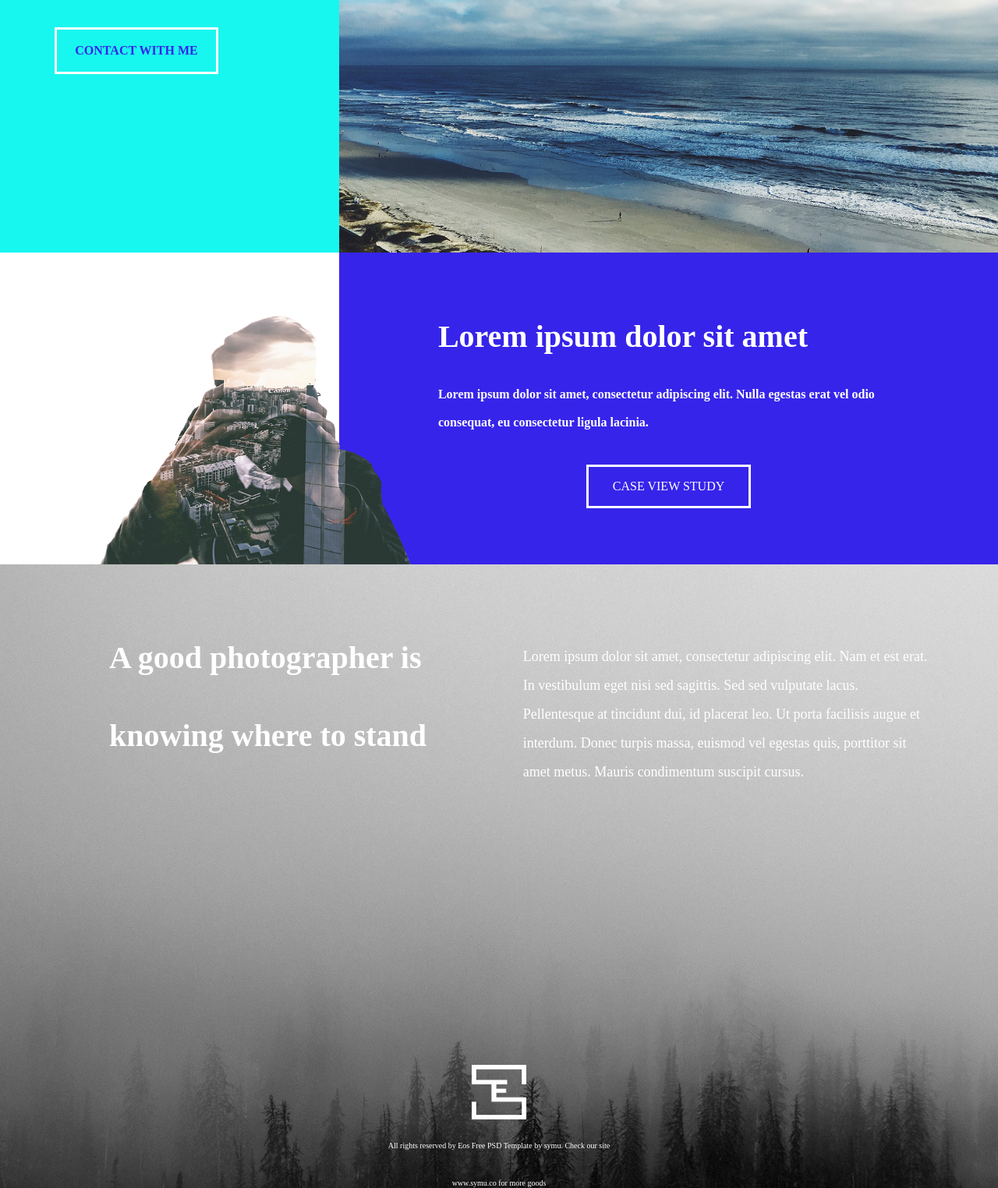
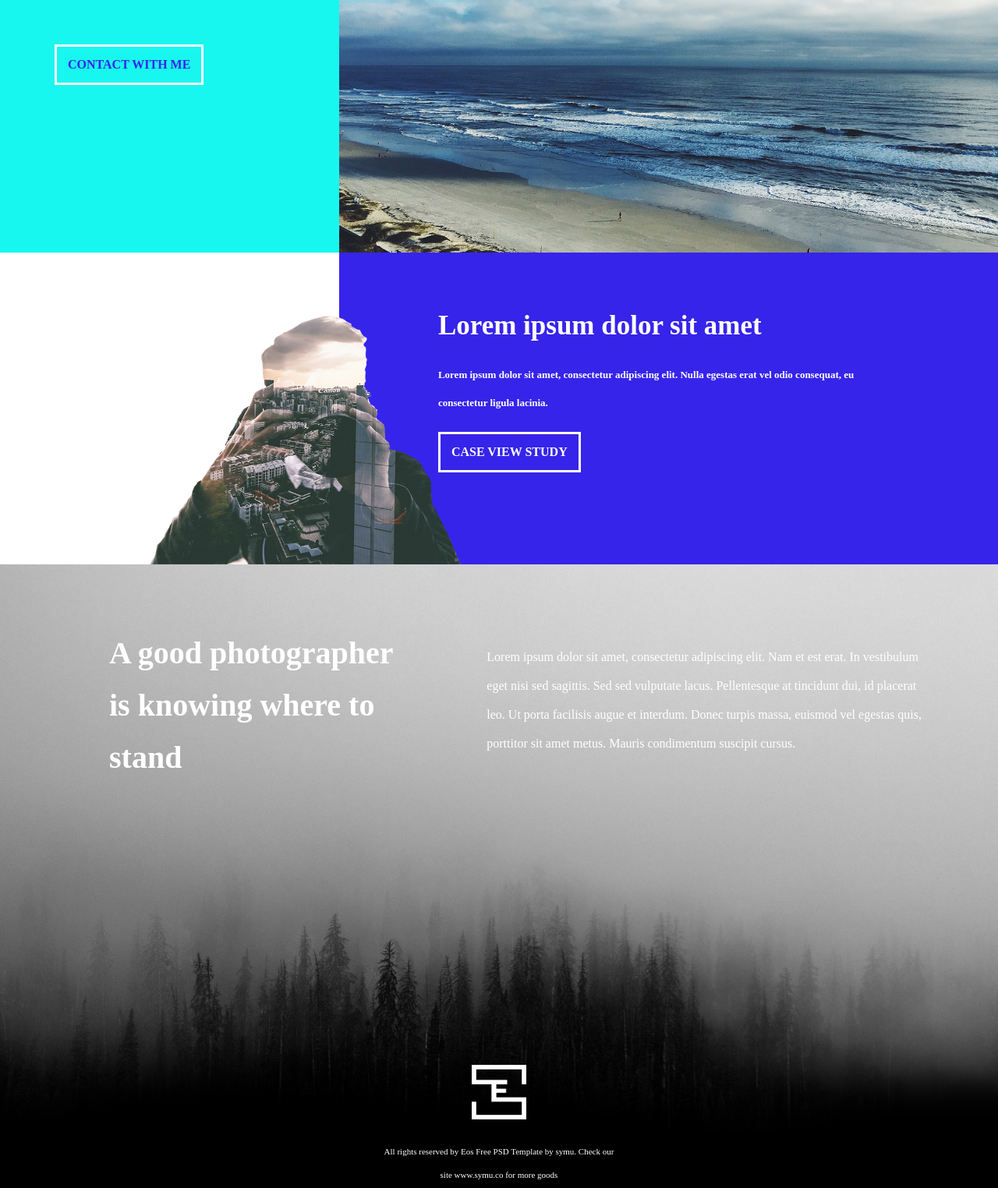
Before and after one commit to MichalW01/Projekt-Page, a website: page index.html in a window 1280 px wide. Shown: the part 1276-2800 px from the top of the page at 78% size. Drawn offline with Linux system fonts and the light colour scheme.

Commit message:
add general style amendments

```diff
--- a/css/input.scss
+++ b/css/input.scss
@@ -3,7 +3,6 @@
   padding: 0;
   box-sizing: border-box;
   font-family: Montserrat;
-  // border: 1px solid red;
 }
 
 .hero {
@@ -26,33 +25,6 @@
     position: relative;
     flex-direction: row;
     justify-content: space-between;
-  }
-
-  ul {
-    display: flex;
-    flex-direction: row;
-    justify-content: space-evenly;
-  }
-
-  li:first-of-type a {
-    color:  #18f7ef;
-
-    &:hover {
-      color:  white;
-    }
-  }
-
-  li:hover a {
-    color:  #18f7ef;
-  }
-
-  a {
-    padding: 0 30px;
-    color: #ffffff;
-    font-size: 16px;
-    font-weight: 700;
-    line-height: 70px;
-    text-decoration: none;
   }
 
   .logo {
@@ -101,6 +73,36 @@
   }
 }
 
+.hero,
+footer {
+  ul {
+    display: flex;
+    flex-direction: row;
+    justify-content: space-evenly;
+  }
+
+  li:first-of-type a {
+    color:  #18f7ef;
+
+    &:hover {
+      color:  white;
+    }
+  }
+
+  li:hover a {
+    color:  #18f7ef;
+  }
+
+  a {
+    padding: 0 30px;
+    color: #ffffff;
+    font-size: 16px;
+    font-weight: 700;
+    line-height: 70px;
+    text-decoration: none;
+  }
+}
+
 .second {
   width: 100%;
   height: 100vh;
@@ -111,12 +113,13 @@
     background-color: #18f7ef;
 
     h2 {
-      margin: 50px 70px 0;
+      margin: 70px 70px 0;
       text-align: left;
       color: #ffffff;
       font-size: 62px;
       font-weight: 700;
       letter-spacing: 0;
+      line-height: 65px;
 
       span {
         color: #3624ea;
@@ -130,23 +133,12 @@
       font-style: normal;
       letter-spacing: normal;
       text-align: left;
-      margin: 20px 90px 20px 70px;
+      margin: 40px 90px 20px 70px;
       line-height: 28px;
     }
 
     button {
-      width: 210px;
-      height: 60px;
-      border: 3px solid #ffffff;
-      background-color: transparent;
       margin: 40px 70px;
-      font-size: 16px;
-      font-weight: 700;
-      font-style: normal;
-      letter-spacing: normal;
-      line-height: 48px;
-      text-align: center;
-      text-transform: uppercase;
       color: #3624ea;
     }
   }
@@ -161,6 +153,7 @@
       width: 50%;
       height: 50%;
     }
+
     .widephoto {
       width: 100%;
     }
@@ -175,7 +168,7 @@
 
   .narrow-white {
     background-color: #ffffff;
-    width: 34%
+    width: 34%;
   }
 
   .wide-blue {
@@ -183,14 +176,15 @@
     width: 66%;
 
     h2 {
-      margin: 10% 15% 0;
+      margin: 7% 15% 0;
       color: #ffffff;
-      font-size: 40px;
+      font-size: 35px;
       font-weight: 700;
       letter-spacing: 0;
       width: 80%;
       height: 10vh;
       text-align: left;
+      line-height: 70px;
     }
 
     p {
@@ -198,7 +192,7 @@
       width: 70%;
       height: 10%;
       color: #ffffff;
-      font-size: 16px;
+      font-size: 13px;
       font-weight: 600;
       font-style: normal;
       letter-spacing: normal;
@@ -207,32 +201,25 @@
     }
 
     button {
-      display: block;
-      margin: 8% auto;
-      width: 25%;
-      height: 7vh;
-      border: 3px solid #ffffff;
-      background-color: #3624ea;
-      color: white;
-      font-size: 16px;
-      font-weight: 1000px;
+      margin: 6% 0 0 15%;
     }
   }
 
   .photographer {
     position: absolute;
     bottom: 0;
-    margin-left: 10%;
+    margin-left: 15%;
     width: 50vh;
     height: 40vh;
   }
 }
+
 .bottom {
   background-image: url("../images/background-bottom.jpg");
   height: 150vh;
-  width: 100vw;
+  width: 100%;
   background-repeat: no-repeat;
-  background-size: fill;
+  background-size: cover;
   position: absolute;
 
   .split {
@@ -242,23 +229,23 @@
     padding: 70px 70px;
 
     h2 {
-    width: 700px;
+      width: 600px;
       height: 400px;
       color: #ffffff;
       font-size: 40px;
       font-weight: 700;
       font-style: normal;
       letter-spacing: normal;
-    line-height: 100px;
+      line-height: 67px;
       text-align: left;
-    padding: 0 70px;
+      padding: 10px 70px;
     }
 
     p:first-of-type {
       width: 700px;
       height: 190px;
       color: #ffffff;
-      font-size: 18px;
+      font-size: 16px;
       font-weight: 500;
       font-style: normal;
       letter-spacing: normal;
@@ -271,9 +258,8 @@
   .logo {
     width: 70px;
     height: 70px;
-    margin: 8% auto 0;
+    margin: 8% auto 2%;
     display: block;
-
   }
 
   footer {
@@ -289,44 +275,30 @@
     width: 300px;
     height: 50px;
     color: white;
-    font-size: 10px;
-    font-weight: 400;
-    line-height: 48px;
+    font-size: 11px;
+    font-weight: 500;
+    line-height: 30px;
     text-align: center;
     margin: 10px auto;
     display: block;
-    letter-spacing: 0vh;
   }
+
   footer {
     display: block;
     margin: 0;
+
     ul {
-      display: flex;
-      flex-direction: row;
       justify-content: center;
       margin: 3% auto;
     }
-
-    li:first-of-type a {
-      color:  #18f7ef;
-
-      &:hover {
-        color:  red;
   }
 }
 
-    li:hover a {
-      color:  #18f7ef;
+button {
+  padding: 14px;
+  border: 3px solid #ffffff;
+  background-color: transparent;
+  color: white;
+  font-size: 16px;
+  font-weight: 600;
 }
-
-    a {
-      padding: 0 30px;
-      color: #ffffff;
-      font-size: 12px;
-      font-weight: 700;
-      line-height: 70px;
-      text-decoration: none;
-    }
-  }
-
-}
```
Also changed, not shown: index.html (+1 -2 lines), css/output.css, 1 other file. Lines whose indentation alone changed are shown as unchanged.
